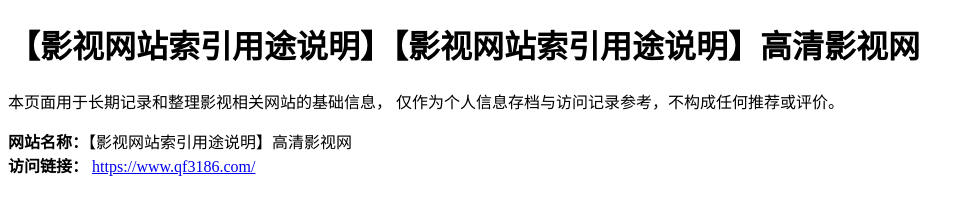
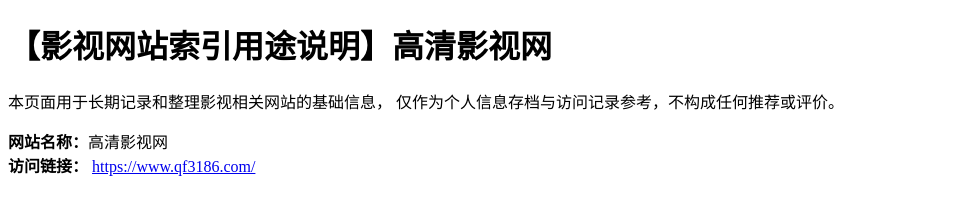
Before and after one commit to elizabethuqqot/cinema-platform-information-observation-archive, a plain HTML site: page index.html in a window 1280 px wide. Shown: the whole page, without its empty margins (0-974 px from the left). Drawn offline with Linux system fonts and the light colour scheme.

Commit message:
Update index.html

```diff
--- a/index.html
+++ b/index.html
@@ -3,12 +3,12 @@
 <html lang="zh-CN">
 <head>
   <meta charset="UTF-8">
-  <title>【影视网站索引用途说明】【影视网站索引用途说明】高清影视网</title>
+  <title>【影视网站索引用途说明】高清影视网</title>
   <meta name="description" content="用于记录和整理互联网上可访问的影视类网站信息，仅作信息存档参考。">
 </head>
 <body>
 
-<h1>【影视网站索引用途说明】【影视网站索引用途说明】高清影视网</h1>
+<h1>【影视网站索引用途说明】高清影视网</h1>
 
 <p>
 本页面用于长期记录和整理影视相关网站的基础信息，
@@ -16,7 +16,7 @@
 </p>
 
 <p>
-<strong>网站名称：</strong>【影视网站索引用途说明】高清影视网<br>
+<strong>网站名称：</strong>高清影视网<br>
 <strong>访问链接：</strong>
 <a href="https://www.qf3186.com/" target="_blank">https://www.qf3186.com/</a>
 </p>
```
